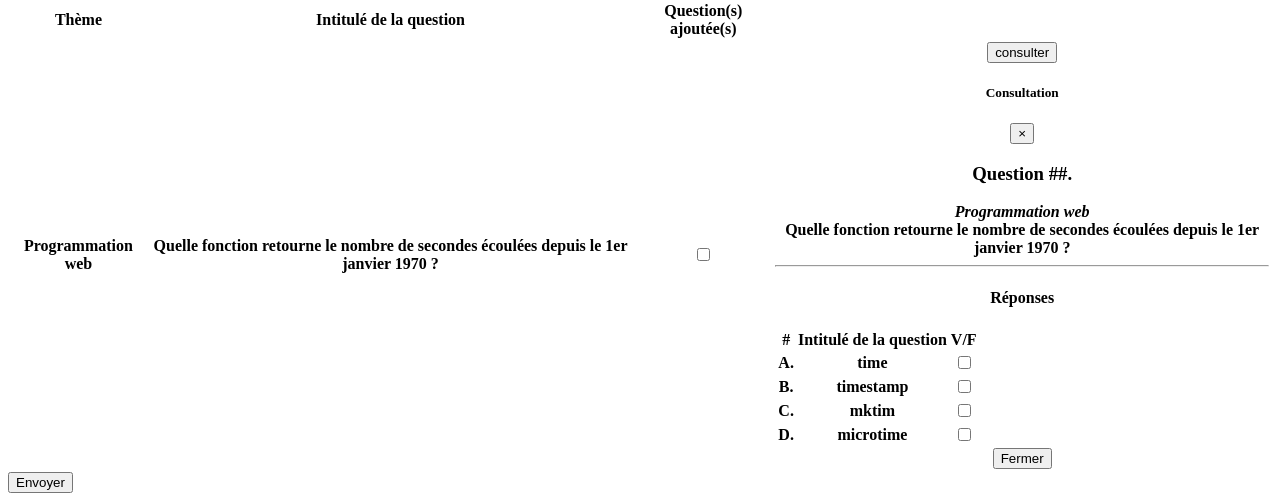
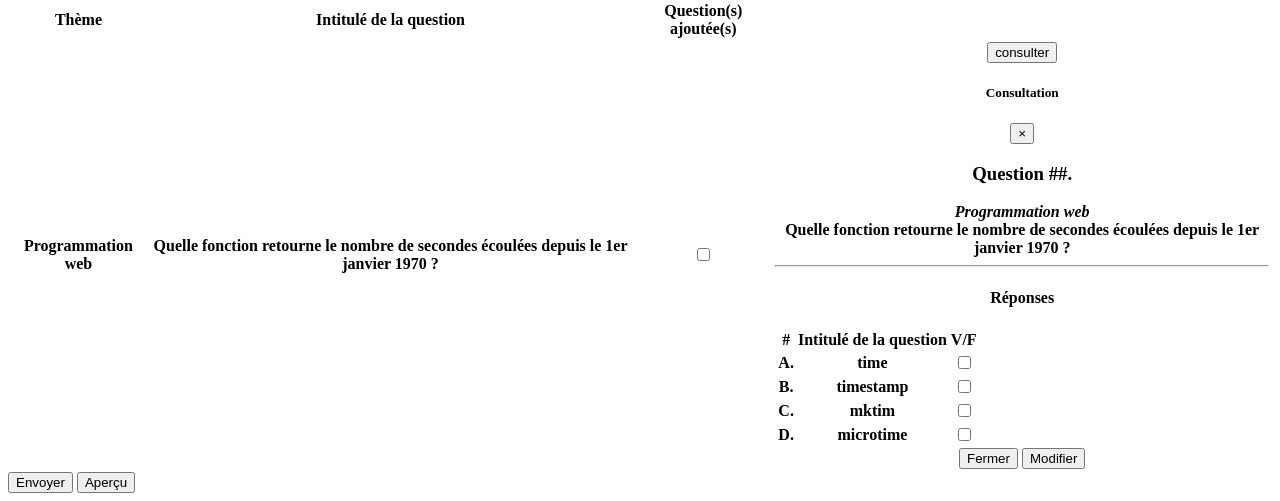
Before and after one commit to Arnaud-SR/qcm_dql, a PHP site: page /teacher/_newQCM.php in a window 1280 px wide. Shown: the part 338-839 px from the top of the page. Run offline with PHP 8.4, Linux system fonts and the light colour scheme; lists and menus that the app fills with data are empty.

Commit message:
QCM preview & set question button

```diff
--- a/assets/js/teacherNav.js
+++ b/assets/js/teacherNav.js
@@ -2,4 +2,7 @@ $(function(){
   $('#v-pills-new-tab').click(function(){
     $('#v-pills-new').load('teacher/_newPage.php');
   });
+  $('#v-pills-home-tab').click(function(){
+    $('#v-pills-home').load('teacher/_teacherMain.php');
+  });
 });
--- a/teacher/_newQCM.php
+++ b/teacher/_newQCM.php
@@ -71,6 +71,7 @@
                     </div>
                     <div class="modal-footer">
                       <button type="button" class="btn btn-secondary" data-dismiss="modal">Fermer</button>
+                      <button type="button" class="btn btn-primary" data-dismiss="modal">Modifier</button>
                     </div>
                   </div>
                 </div>
@@ -80,7 +81,8 @@
         </tbody>
       </table>
       <div class="d-flex justify-content-center">
-        <button type="submit" class="btn btn-outline-success btn-lg mt-5" name="submitQCM">Envoyer</button>
+        <button type="submit" class="btn btn-outline-success btn-lg mt-5 mr-5" name="submitQCM">Envoyer</button>
+        <button type="button" class="btn btn-info btn-lg mt-5" name="previewQCM">Aperçu</button>
       </div>
     </div>
   </form>
--- a/teacher/_teacherMain.php
+++ b/teacher/_teacherMain.php
@@ -2,7 +2,6 @@
 <html lang="en" dir="ltr">
   <head>
     <meta charset="utf-8">
-    <?php require_once 'head.php' ?>
     <script src="assets/js/teacherMain.js"></script>
   </head>
   <body>
--- a/teacher/_teacherNav.php
+++ b/teacher/_teacherNav.php
@@ -16,7 +16,7 @@
         </div>
         <div class="col-9" style="height: 100vw;">
           <div class="tab-content" id="v-pills-tabContent">
-            <div class="tab-pane fade show active" id="v-pills-home" role="tabpanel" aria-labelledby="v-pills-home-tab"> <?php require('_teacherMain.php') ?> </div>
+            <div class="tab-pane fade show active" id="v-pills-home" role="tabpanel" aria-labelledby="v-pills-home-tab"> </div>
             <div class="tab-pane fade" id="v-pills-new" role="tabpanel" aria-labelledby="v-pills-new-tab"> </div>
           </div>
         </div>
```
